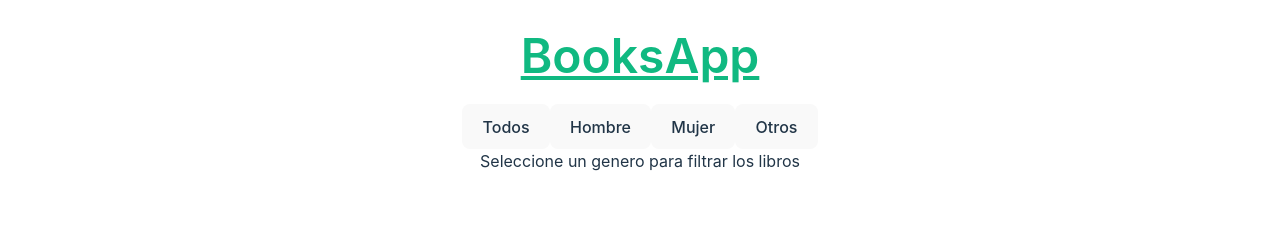
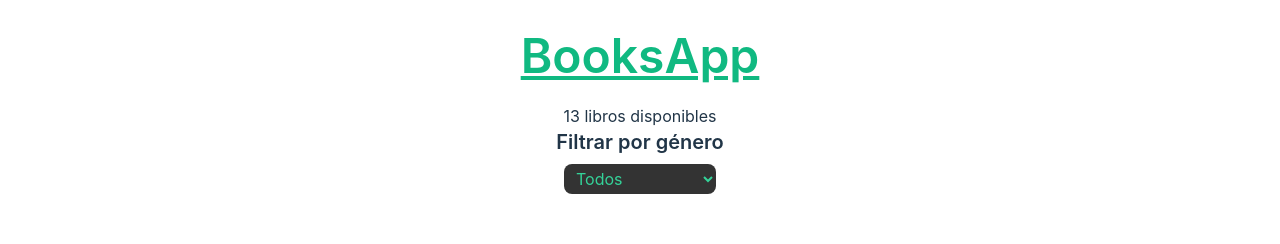
Before and after one commit to JordiPalacios/0BookAppTechTest, a React (Vite) app: page / in a window 1280 px wide. Shown: the top 244 px of the page. Built offline with nearby package versions, Linux system fonts and the light colour scheme.

Commit message:
filtro de libros creado y visualizador de libros disponible

```diff
--- a/src/BookApp.jsx
+++ b/src/BookApp.jsx
@@ -1,55 +1,82 @@
-import { useState } from "react";
+import { useEffect, useState } from "react";
 import "./App.css";
-import BooksFilter from "./components/BooksFilter";
-import ItemContainer from "./components/ItemContainer";
-import SectionContainer from "./components/SectionContainer";
+import { ItemContainer, SectionContainer } from "./components/index";
 import books from "./mock/books.json";
 
 export default function BookApp() {
-    const [gender, setGender] = useState("Todos")
+    const [genre, setGenre] = useState("Todos");
+    const [booksAvailable, setBooksAvailable] = useState(books.library.length)
+    const [booksList, setBooksList] = useState('0')
 
-    const GENDER = [
-        {
-            name: "Todos",
-        },
-        {
-            name: "Hombre",
-        },
-        {
-            name: "Mujer",
-        },
-        {
-            name: "Otros",
-        },
-    ];
+    const handleChange = (genderValue) => {
+        let gender = genderValue.target.value;
 
-    const handleClick = (genderValue) => {
-      let gender = genderValue.target.value
+        if (gender === "Fantasía") {
+            setGenre("Fantasía");
+        } else if (gender === "Ciencia ficción") {
+            setGenre("Ciencia ficción");
+        } else if (gender === "Zombies") {
+            setGenre("Zombies");
+        } else if (gender === "Terror") {
+            setGenre("Terror");
+        } else {
+            setGenre("Todos");
+        }
+    };
 
-      if (gender === "Hombre") {
-        setGender("Hombre");
-    } else if (gender === "Mujer") {
-        setGender("Mujer");
-    } else if (gender ==="Otros") {
-        setGender("Otros");
-    } else {
-        setGender("Todos");
-    }
-  }
+    //useEffect para actualizar el número de libros disponibles
+    useEffect(() => {
+        setBooksAvailable(
+            books.library.filter(entry => entry.book.genre === genre ||genre === "Todos").length
+        )
+    }, [genre])
 
     return (
         <>
             <h1 className="text-5xl font-semibold underline mb-6 text-emerald-500">
                 BooksApp
             </h1>
-              {GENDER.map((entry, index) => (
-                <button key={index} onClick={handleClick} value={entry.name}>
-                  {entry.name}
-                </button>
-              ))}
-            <BooksFilter genderValue={gender} />
+            <h2>{`${booksAvailable} libros disponibles`}</h2>
+            {/* <h4>{`${booksList} en la lista de lectura`}</h4> */}
+            <h3 className="text-xl font-semibold mb-2">Filtrar por género</h3>
+            <select
+                className="px-2 py-1 rounded-lg bg-black/80 text-emerald-400"
+                name="gender"
+                id="1"
+                onChange={handleChange}
+            >
+                <option className="text-emerald-300 bg-black/70" value="Todos">
+                    Todos
+                </option>
+                <option
+                    className="text-emerald-300 bg-black/70"
+                    value="Fantasía"
+                >
+                    Fantasía
+                </option>
+                <option
+                    className="text-emerald-300 bg-black/70"
+                    value="Ciencia ficción"
+                >
+                    Ciencia Ficción
+                </option>
+                <option
+                    className="text-emerald-300 bg-black/70"
+                    value="Zombies"
+                >
+                    Zombies
+                </option>
+                <option className="text-emerald-300 bg-black/70" value="Terror">
+                    Terror
+                </option>
+            </select>
             <SectionContainer sectionClassName="text-white/90">
-                {books.library.map((entry, index) => (
+                {books.library
+                    .filter(
+                        (entry) =>
+                            entry.book.genre === genre || genre === "Todos"
+                    )
+                    .map((entry, index) => (
                         <ItemContainer key={index}>
                             <h3 className=" text-2xl font-semibold text-white/80">
                                 {entry.book.title}
--- a/src/components/BooksFilter.jsx
+++ /dev/null
@@ -1,20 +0,0 @@
-export default function BooksFilter({ genderValue }) {
-    let message;
-    console.log(genderValue)
-
-    switch (genderValue) {
-        case "Hombre":
-            message = "Genero seleccionado: Masculino";
-            break;
-        case "Mujer":
-            message = "Genero seleccionado: Femenino";
-            break;
-        case "Otros":
-            message = "Genero seleccionado: Otros";
-            break;
-        default:
-            message = "Seleccione un genero para filtrar los libros";
-    }
-
-    return <div>{message}</div>;
-}
--- /dev/null
+++ b/src/components/index.js
@@ -0,0 +1,2 @@
+export {default as ItemContainer} from "./ItemContainer";
+export {default as SectionContainer} from "./SectionContainer";
```
Also changed, not shown: 1 other file (tests, documents, lock files or other folders). Lines whose indentation alone changed are shown as unchanged.
